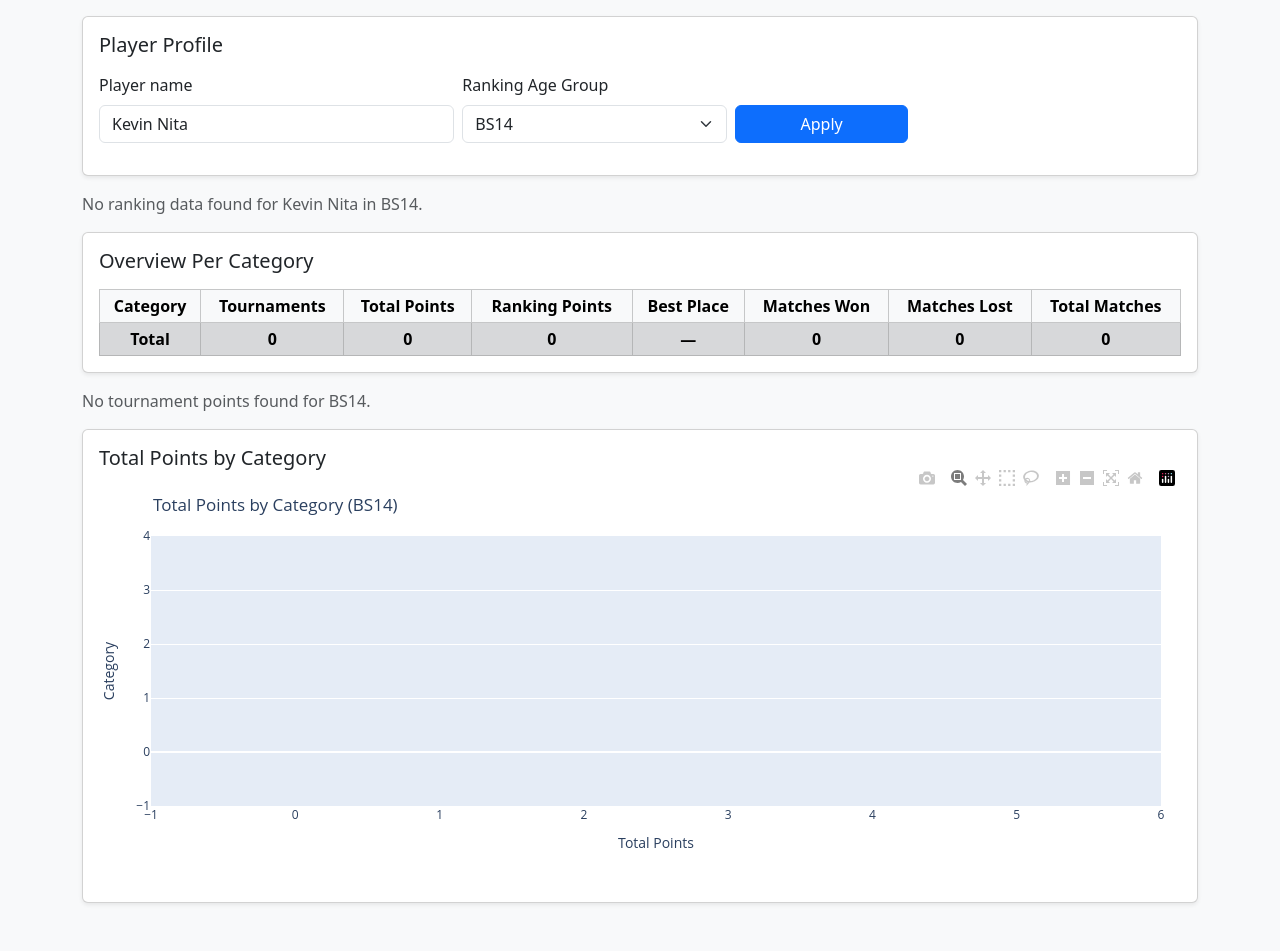
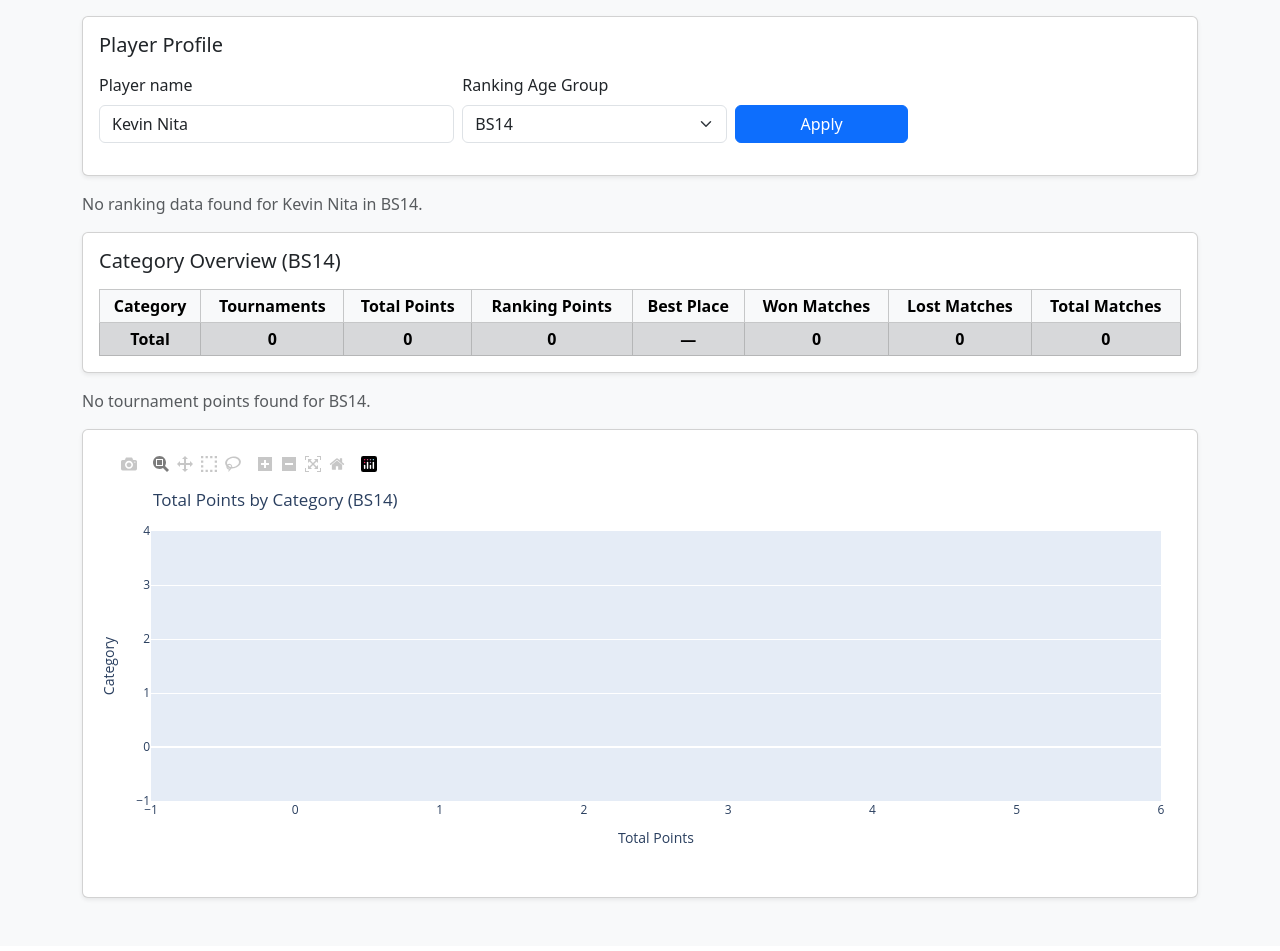
Before and after one commit to JohnNita83/tennis_ranking_app, a Flask app: page /player in a window 1280 px wide. Shown: the part 56-1007 px from the top of the page. After the commit the page ends 957 px from the top, so only its background shows below. Run offline with Flask 3, Linux system fonts and the light colour scheme; a user stored in the database is signed in; data comes from the database, SQL or seed files in the repository; data that the repository does not hold is empty; some libraries are stand-ins or nearby versions.

Commit message:
more styling

```diff
--- a/app.py
+++ b/app.py
@@ -1524,7 +1524,7 @@ def player():
                 title=f"Top 6 Tournaments by Points ({age_group})",
                 xaxis=dict(title="Points"),
                 yaxis=dict(title="Tournaments", autorange="reversed"),  # ✅ flip so highest at bottom
-                margin=dict(l=120, r=20, t=50, b=80),
+                margin=dict(l=40, r=20, t=50, b=80),
                 height=400
             )
         )
--- a/templates/base.html
+++ b/templates/base.html
@@ -12,14 +12,6 @@
       href="https://cdn.jsdelivr.net/npm/bootstrap@5.3.3/dist/css/bootstrap.min.css"
       rel="stylesheet"
     />
-    <style>
-      /* Move Plotly modebar to bottom of chart */
-      .modebar {
-        top: unset !important;
-        bottom: 0 !important;
-      }
-    </style>
-
   </head>
   <body class="bg-light">
     <nav class="navbar navbar-expand-lg navbar-dark bg-dark mb-3 sticky-top">
--- a/templates/player.html
+++ b/templates/player.html
@@ -1,5 +1,17 @@
 {% extends "base.html" %}
 {% block content %}
+<html>
+<head>
+    <style>
+      /* Move Plotly modebar to bottom of chart */
+      .modebar {
+        bottom: 0 !important;
+        left:10px;
+        margin-top: -35px!important;
+      }
+    </style>
+  </head>
+<body>
 <!-- Load Plotly globally -->
 <script src="https://cdn.plot.ly/plotly-latest.min.js"></script>
 <div class="card shadow-sm mb-3">
@@ -36,7 +48,7 @@
 {% if plot_json %}
 <div class="card shadow-sm mb-3">
   <div class="card-body">
-    <h5 class="card-title mb-3">Ranking Progress</h5>
+    <h6 class="card-title mb-3" style="color:white">Ranking Progress</h6>
     <div id="rank-chart"></div>
     <script src="https://cdn.plot.ly/plotly-latest.min.js"></script>
     <script>
@@ -54,7 +66,7 @@
 <div class="col-12 mb-3">
   <div class="card shadow-sm">
     <div class="card-body">
-      <h5 class="card-title mb-3">Overview Per Category</h5>
+      <h5 class="card-title mb-3">Category Overview ({{ age_group }})</h5>
       <div class="table-responsive">
         <table class="table table-sm table-bordered table-striped mb-0 text-center align-middle">
           <thead class="table-light">
@@ -64,8 +76,8 @@
               <th>Total Points</th>
               <th>Ranking Points</th>
               <th>Best Place</th>
-              <th>Matches Won</th>
-              <th>Matches Lost</th>
+              <th>Won Matches</th>
+              <th>Lost Matches</th>
               <th>Total Matches</th>
             </tr>
           </thead>
@@ -104,7 +116,7 @@
 {% if bar_plot_json %}
 <div class="card shadow-sm mb-3">
   <div class="card-body">
-    <h5 class="card-title mb-3">Top 6 Tournaments by Points</h5>
+    <h6 class="card-title mb-3" style="color:white">Top 6 Tournaments by Points</h6>
     <div id="bar-chart"></div>
     <script>
       const barFig = {{ bar_plot_json | safe }};
@@ -120,7 +132,7 @@
 {% if cat_bar_plot_json %}
 <div class="card shadow-sm mb-3">
   <div class="card-body">
-    <h5 class="card-title mb-3">Total Points by Category</h5>
+    <h6 class="card-title mb-3" style="color:white">Total Points by Category</h6>
     <div id="cat-bar-chart"></div>
     <script>
       const catFig = {{ cat_bar_plot_json | safe }};
@@ -129,5 +141,6 @@
   </div>
 </div>
 {% endif %}
-
+</body>
+</html>
 {% endblock %}
```
Also changed, not shown: CMD commands.txt (+24 -4 lines).
